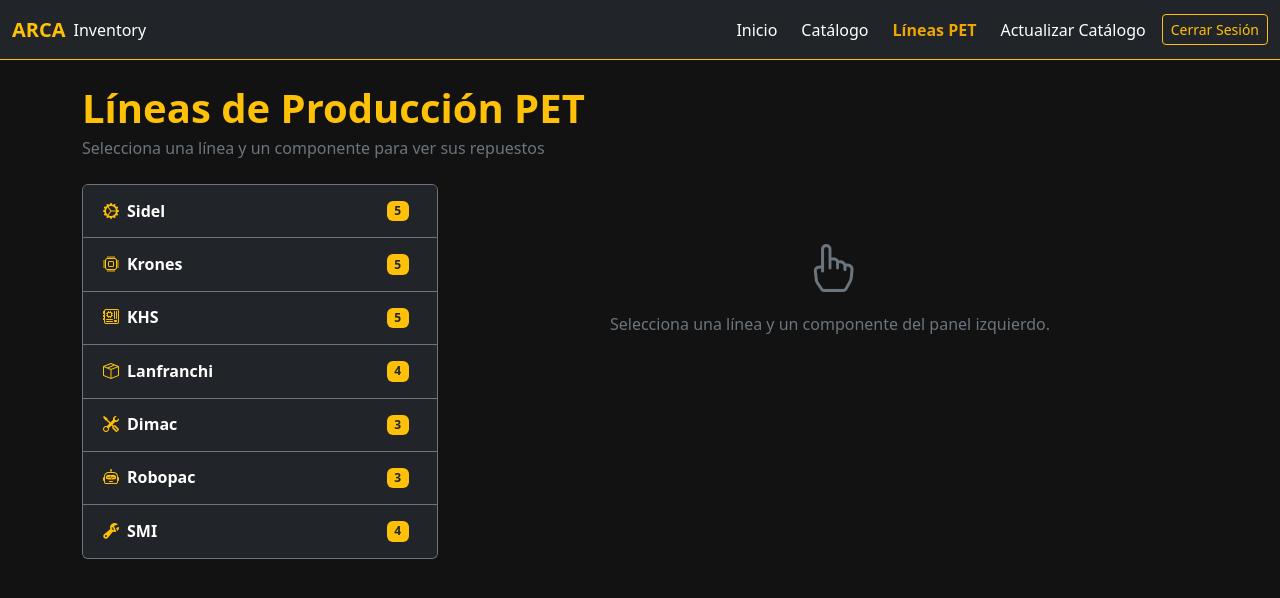
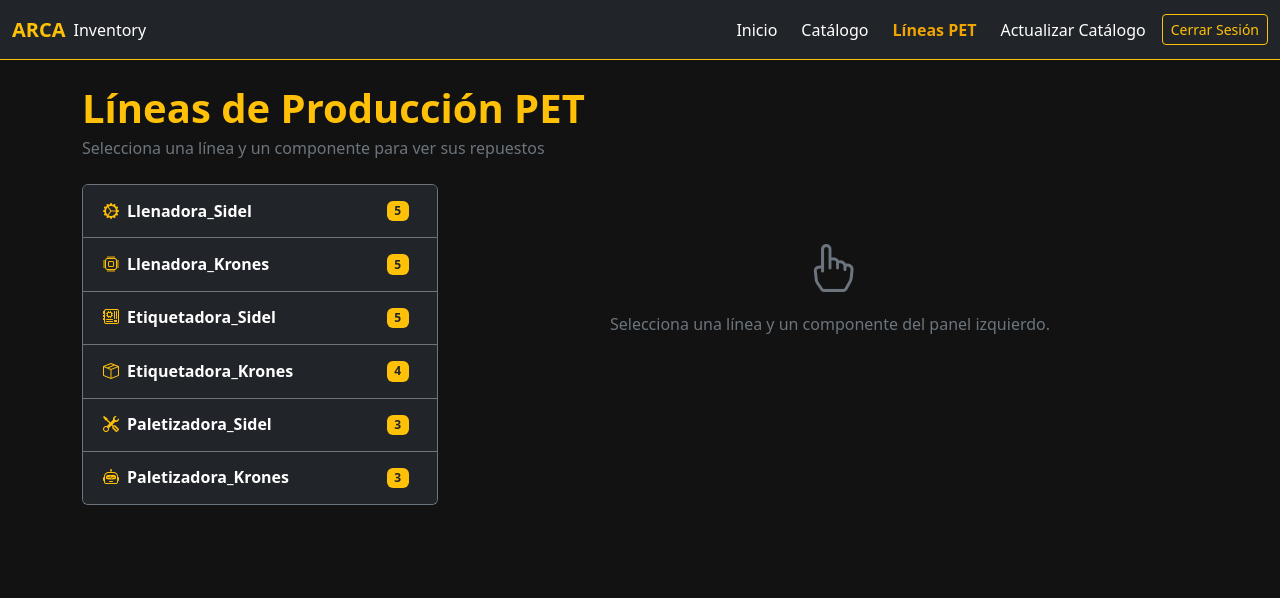
Before and after one commit to Richard-Baldeon/G5DW, an Angular app in the folder arca-inventory-web/: page /lineas in a window 1280 px wide. Shown: the top 598 px of the page. Built offline with nearby package versions, Linux system fonts and the light colour scheme.

Commit message:
Se actualiza los nombnre

```diff
--- a/arca-inventory-web/src/app/pages/lineas-maquinaria/lineas-maquinaria.ts
+++ b/arca-inventory-web/src/app/pages/lineas-maquinaria/lineas-maquinaria.ts
@@ -23,7 +23,7 @@
 export class LineasMaquinaria {
   lineas: Linea[] = [
     {
-      nombre: 'Sidel', icono: 'bi-gear-wide-connected',
+      nombre: 'Llenadora_Sidel', icono: 'bi-gear-wide-connected',
       componentes: [
         { nombre: 'Alineador', filtro: 'alineador' },
         { nombre: 'Bomba', filtro: 'bomba' },
@@ -33,7 +33,7 @@
       ]
     },
     {
-      nombre: 'Krones', icono: 'bi-cpu',
+      nombre: 'Llenadora_Krones', icono: 'bi-cpu',
       componentes: [
         { nombre: 'Válvulas', filtro: 'valvula' },
         { nombre: 'Rodamientos', filtro: 'rodamiento' },
@@ -43,7 +43,7 @@
       ]
     },
     {
-      nombre: 'KHS', icono: 'bi-motherboard',
+      nombre: 'Etiquetadora_Sidel', icono: 'bi-motherboard',
       componentes: [
         { nombre: 'Bomba', filtro: 'bomba' },
         { nombre: 'Filtros', filtro: 'filtro' },
@@ -53,7 +53,7 @@
       ]
     },
     {
-      nombre: 'Lanfranchi', icono: 'bi-box-seam',
+      nombre: 'Etiquetadora_Krones', icono: 'bi-box-seam',
       componentes: [
         { nombre: 'Cadenas', filtro: 'cadena' },
         { nombre: 'Guías', filtro: 'guia' },
@@ -62,7 +62,7 @@
       ]
     },
     {
-      nombre: 'Dimac', icono: 'bi-tools',
+      nombre: 'Paletizadora_Sidel', icono: 'bi-tools',
       componentes: [
         { nombre: 'Cuchillas', filtro: 'cuchilla' },
         { nombre: 'Rodamientos', filtro: 'rodamiento' },
@@ -70,20 +70,11 @@
       ]
     },
     {
-      nombre: 'Robopac', icono: 'bi-robot',
+      nombre: 'Paletizadora_Krones', icono: 'bi-robot',
       componentes: [
         { nombre: 'Motores', filtro: 'motor' },
         { nombre: 'Cilindros', filtro: 'cilindro' },
         { nombre: 'Sensores', filtro: 'sensor' },
-      ]
-    },
-    {
-      nombre: 'SMI', icono: 'bi-wrench-adjustable',
-      componentes: [
-        { nombre: 'Correas', filtro: 'correa' },
-        { nombre: 'Válvulas', filtro: 'valvula' },
-        { nombre: 'Sensores', filtro: 'sensor' },
-        { nombre: 'Bomba', filtro: 'bomba' },
       ]
     },
   ];
```
